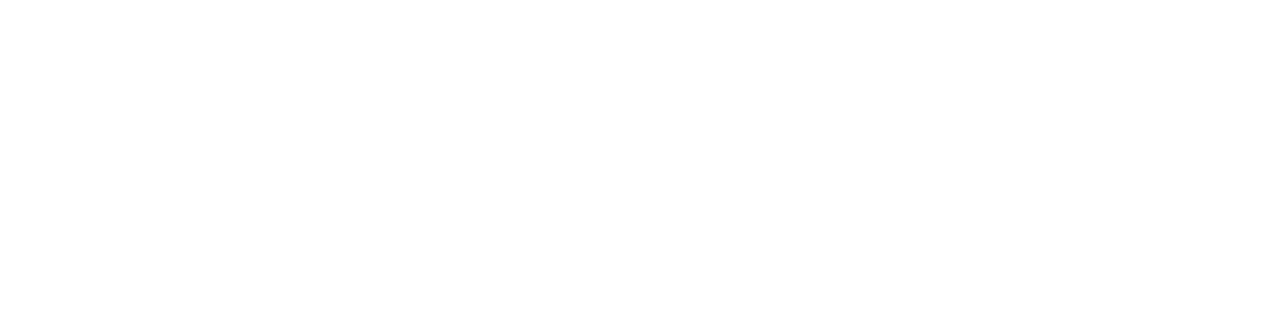
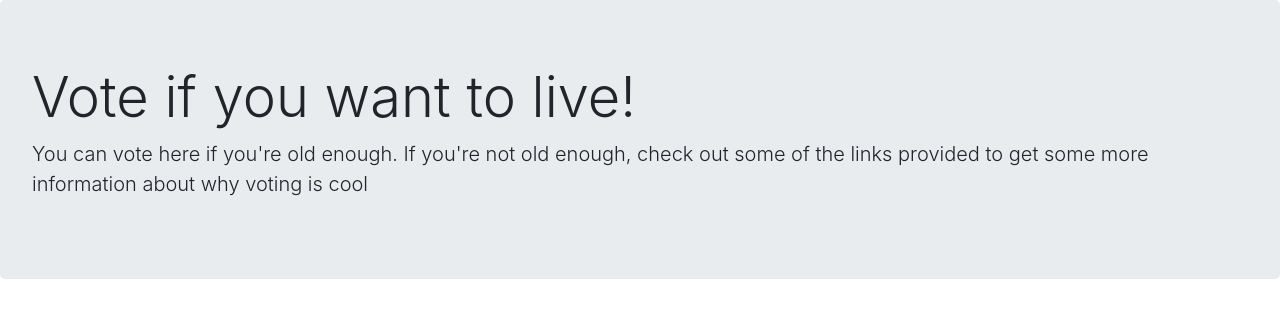
Before and after one commit to LaurenMusante/Vote, a plain HTML site: page index.html in a window 1280 px wide. Drawn offline with Linux system fonts and the light colour scheme.

Commit message:
Added jumbotron header and fixed css links.

```diff
--- a/index.html
+++ b/index.html
@@ -1,15 +1,17 @@
 <!DOCTYPE html>
 <html>
   <head>
-    <link src="css/bootstrap.css" href="stylesheet" type="text/css">
-    <link src="css/styles.css" href="stylesheet" type="text/css">
+    <link href="css/bootstrap.css" rel="stylesheet" type="text/css">
+    <link href="css/styles.css" rel="stylesheet" type="text/css">
     <script src="js/jquery-3.4.1.js" type="text/javascript"></script>
     <script src="js/scripts.js" type="text/javascript"></script>
     <title>Voting</title>
   </head>
   <body>
-
-
+    <div class="jumbotron">
+      <h1 class="display-4">Vote if you want to live!</h1>
+      <p class="lead">You can vote here if you're old enough. If you're not old enough, check out some of the links provided to get some more information about why voting is cool</p>
+    </div>
 
 
 
@@ -17,4 +19,5 @@
 
 
   </body>
+
 </html>
```
